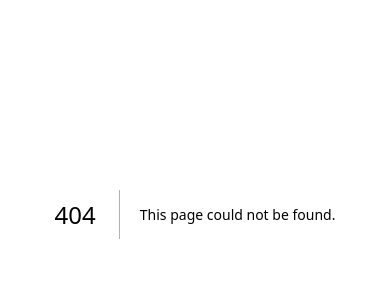
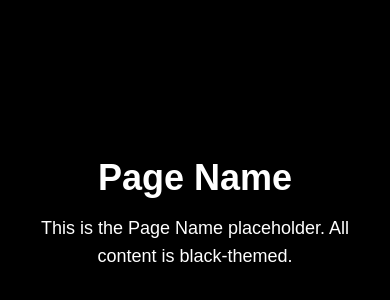
Before and after one commit to zanerisinger-max/study, a Next.js app: page /features in a window 390 px wide. Before the commit this address had no page. Shown: the part 208-508 px from the top of the page. Built offline with nearby package versions, Linux system fonts and the light colour scheme.

Commit message:
Updated homepage: Study Co, centered logo, hamburger menu

```diff
--- /dev/null
+++ b/app/features/page.tsx
@@ -0,0 +1,12 @@
+"use client";
+
+export default function PageName() {
+  return (
+    <div className="min-h-screen bg-black text-white flex flex-col items-center justify-center p-10">
+      <h1 className="text-4xl font-bold mb-4">Page Name</h1>
+      <p className="text-lg text-center max-w-xl">
+        This is the Page Name placeholder. All content is black-themed.
+      </p>
+    </div>
+  );
+}
--- /dev/null
+++ b/app/footer/page.tsx
@@ -0,0 +1,12 @@
+"use client";
+
+export default function PageName() {
+  return (
+    <div className="min-h-screen bg-black text-white flex flex-col items-center justify-center p-10">
+      <h1 className="text-4xl font-bold mb-4">Page Name</h1>
+      <p className="text-lg text-center max-w-xl">
+        This is the Page Name placeholder. All content is black-themed.
+      </p>
+    </div>
+  );
+}
--- /dev/null
+++ b/app/how-it-works/page.tsx
@@ -0,0 +1,12 @@
+"use client";
+
+export default function PageName() {
+  return (
+    <div className="min-h-screen bg-black text-white flex flex-col items-center justify-center p-10">
+      <h1 className="text-4xl font-bold mb-4">Page Name</h1>
+      <p className="text-lg text-center max-w-xl">
+        This is the Page Name placeholder. All content is black-themed.
+      </p>
+    </div>
+  );
+}
--- /dev/null
+++ b/app/login/page.tsx
@@ -0,0 +1,12 @@
+"use client";
+
+export default function PageName() {
+  return (
+    <div className="min-h-screen bg-black text-white flex flex-col items-center justify-center p-10">
+      <h1 className="text-4xl font-bold mb-4">Page Name</h1>
+      <p className="text-lg text-center max-w-xl">
+        This is the Page Name placeholder. All content is black-themed.
+      </p>
+    </div>
+  );
+}
--- a/app/page.tsx
+++ b/app/page.tsx
@@ -11,23 +11,15 @@ export default function Home() {
     <div className="min-h-screen flex flex-col bg-black text-white">
       {/* Header */}
       <header className="flex justify-between items-center p-4 bg-black relative">
-        {/* Hamburger menu */}
-        <button
-          className="text-white text-2xl"
-          onClick={() => setSidebarOpen(true)}
-        >
+        <button className="text-white text-2xl" onClick={() => setSidebarOpen(true)}>
           &#9776;
         </button>
-
-        {/* Centered Logo */}
         <h1
           className="absolute left-1/2 transform -translate-x-1/2 text-2xl font-bold cursor-pointer"
           onClick={() => router.push("/")}
         >
           Study Co
         </h1>
-
-        {/* Login Button */}
         <button
           onClick={() => router.push("/login")}
           className="bg-blue-700 hover:bg-blue-600 px-4 py-2 rounded"
@@ -42,52 +34,23 @@ export default function Home() {
           sidebarOpen ? "translate-x-0" : "-translate-x-full"
         } transition-transform duration-300 ease-in-out z-50`}
       >
-        <button
-          className="text-2xl p-4"
-          onClick={() => setSidebarOpen(false)}
-        >
+        <button className="text-2xl p-4" onClick={() => setSidebarOpen(false)}>
           &times;
         </button>
         <nav className="flex flex-col p-4 space-y-4">
-          <button
-            className="text-left hover:bg-gray-800 px-2 py-2 rounded"
-            onClick={() => router.push("/")}
-          >
-            Home
-          </button>
-          <button
-            className="text-left hover:bg-gray-800 px-2 py-2 rounded"
-            onClick={() => router.push("/features")}
-          >
-            Features
-          </button>
-          <button
-            className="text-left hover:bg-gray-800 px-2 py-2 rounded"
-            onClick={() => router.push("/testimonials")}
-          >
-            Testimonials
-          </button>
-          <button
-            className="text-left hover:bg-gray-800 px-2 py-2 rounded"
-            onClick={() => router.push("/how-it-works")}
-          >
-            How It Works
-          </button>
-          <button
-            className="text-left hover:bg-gray-800 px-2 py-2 rounded"
-            onClick={() => router.push("/footer")}
-          >
-            Footer
-          </button>
+          <button className="text-left hover:bg-gray-800 px-2 py-2 rounded" onClick={() => router.push("/")}>Home</button>
+          <button className="text-left hover:bg-gray-800 px-2 py-2 rounded" onClick={() => router.push("/features")}>Features</button>
+          <button className="text-left hover:bg-gray-800 px-2 py-2 rounded" onClick={() => router.push("/testimonials")}>Testimonials</button>
+          <button className="text-left hover:bg-gray-800 px-2 py-2 rounded" onClick={() => router.push("/how-it-works")}>How It Works</button>
+          <button className="text-left hover:bg-gray-800 px-2 py-2 rounded" onClick={() => router.push("/footer")}>Footer</button>
         </nav>
       </div>
 
-      {/* Main Content */}
-      <main className="flex flex-col items-center flex-1 p-10">
+      {/* Hero Section */}
+      <main className="flex flex-col items-center justify-center flex-1 p-10 mt-10">
         <h2 className="text-4xl font-bold mb-4">Welcome to Study Co</h2>
         <p className="text-lg text-center max-w-xl mb-6">
-          Your AI-powered study helper. Learn faster, organize better, and get
-          explanations in real-time. Click Login to get started.
+          Your AI-powered study helper. Learn faster, organize better, and get explanations in real-time. Click Login to get started.
         </p>
         <button
           onClick={() => router.push("/signup")}
--- /dev/null
+++ b/app/signup/page.tsx
@@ -0,0 +1,12 @@
+"use client";
+
+export default function PageName() {
+  return (
+    <div className="min-h-screen bg-black text-white flex flex-col items-center justify-center p-10">
+      <h1 className="text-4xl font-bold mb-4">Page Name</h1>
+      <p className="text-lg text-center max-w-xl">
+        This is the Page Name placeholder. All content is black-themed.
+      </p>
+    </div>
+  );
+}
--- /dev/null
+++ b/app/testimonials/page.tsx
@@ -0,0 +1,12 @@
+"use client";
+
+export default function PageName() {
+  return (
+    <div className="min-h-screen bg-black text-white flex flex-col items-center justify-center p-10">
+      <h1 className="text-4xl font-bold mb-4">Page Name</h1>
+      <p className="text-lg text-center max-w-xl">
+        This is the Page Name placeholder. All content is black-themed.
+      </p>
+    </div>
+  );
+}
```
